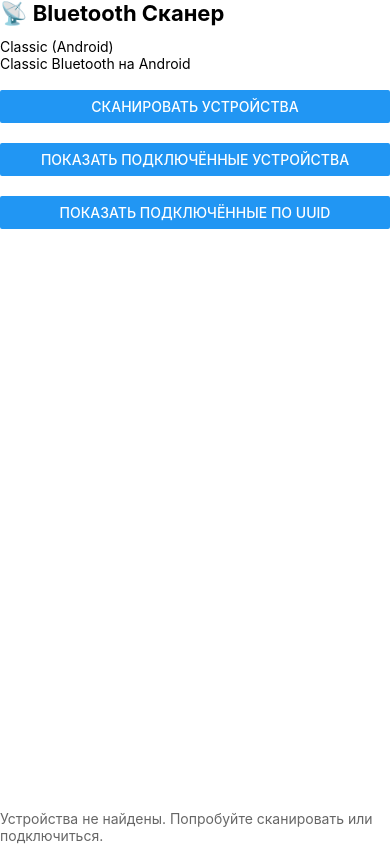
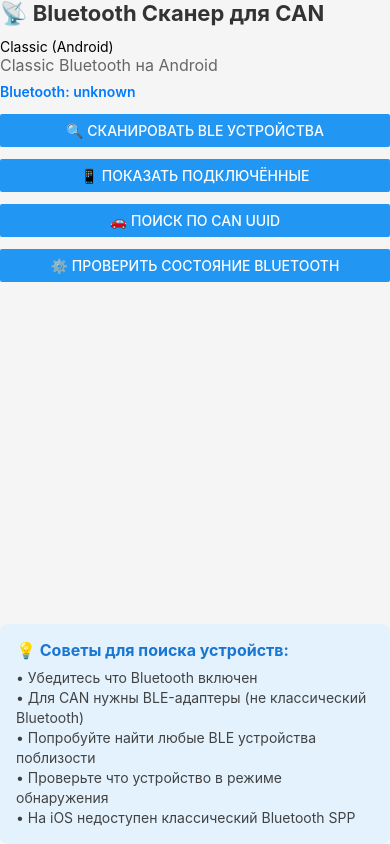
Before and after one commit to StillMix/TestApp, a React Native app: screen / in a window 390 px wide. Built offline with nearby package versions, Linux system fonts and the light colour scheme.

Commit message:
bluetooth connect

```diff
--- a/App.tsx
+++ b/App.tsx
@@ -8,6 +8,7 @@ import {
   View,
   Platform,
   PermissionsAndroid,
+  Alert,
 } from 'react-native';
 import BleManager, { Peripheral } from 'react-native-ble-manager';
 import { BluetoothDevice } from 'react-native-bluetooth-classic';
@@ -17,20 +18,52 @@ if (Platform.OS === 'android') {
   RNBluetoothClassic = require('react-native-bluetooth-classic').default;
 }
 
-const App = () => {
+const App: React.FC = () => {
   const [devices, setDevices] = useState<(Peripheral | BluetoothDevice)[]>([]);
   const [error, setError] = useState<string | null>(null);
   const [status, setStatus] = useState('Инициализация...');
+  const [bluetoothState, setBluetoothState] = useState('unknown');
 
   useEffect(() => {
     if (Platform.OS === 'ios') {
-      BleManager.start({ showAlert: false })
-        .then(() => setStatus('BLE Manager готов'))
-        .catch(e => setError('Ошибка BLE: ' + e.message));
+      initializeBLE();
     } else {
       setStatus('Classic Bluetooth на Android');
     }
   }, []);
+
+  const initializeBLE = async () => {
+    try {
+      await BleManager.start({ showAlert: false });
+
+      // Проверяем состояние Bluetooth
+      const isEnabled = await BleManager.checkState();
+      console.log('Bluetooth состояние:', isEnabled);
+      setBluetoothState(isEnabled);
+
+      if (isEnabled === 'on') {
+        setStatus('✅ BLE Manager готов, Bluetooth включен');
+      } else {
+        setStatus('❌ Bluetooth выключен - включите в настройках');
+        setError('Включите Bluetooth в настройках iPhone');
+      }
+    } catch (err: any) {
+      setError('Ошибка BLE: ' + err.message);
+      console.error('BLE Error:', err);
+    }
+  };
+
+  const checkBluetoothState = async () => {
+    if (Platform.OS === 'ios') {
+      try {
+        const state = await BleManager.checkState();
+        setBluetoothState(state);
+        Alert.alert('Состояние Bluetooth', `Текущее состояние: ${state}`);
+      } catch (catchError: any) {
+        setError('Ошибка проверки состояния: ' + catchError.message);
+      }
+    }
+  };
 
   const scan = async () => {
     setError(null);
@@ -53,15 +86,38 @@ const App = () => {
       }
     } else {
       try {
-        await BleManager.scan([], 5, true);
-        setStatus('Сканирование BLE...');
+        // Проверяем состояние перед сканированием
+        const state = await BleManager.checkState();
+        if (state !== 'on') {
+          setError('Bluetooth должен быть включен для сканирования');
+          return;
+        }
+
+        setStatus('🔍 Начинаем BLE сканирование...');
+        console.log('Starting BLE scan...');
+
+        // Увеличиваем время сканирования и разрешаем дубликаты
+        await BleManager.scan([], 10, true);
+
         setTimeout(async () => {
+          try {
             const found = await BleManager.getDiscoveredPeripherals();
+            console.log('Found devices:', found);
             setDevices(found);
-          setStatus(`Найдено BLE: ${found.length} устройств`);
-        }, 5000);
+            setStatus(`✅ Найдено BLE устройств: ${found.length}`);
+
+            if (found.length === 0) {
+              setStatus(
+                '❌ BLE устройства не найдены. Убедитесь что поблизости есть BLE устройства в режиме обнаружения.',
+              );
+            }
+          } catch (fetchError: any) {
+            setError('Ошибка получения устройств: ' + fetchError.message);
+          }
+        }, 10000);
       } catch (err: any) {
-        setError('Ошибка BLE: ' + err.message);
+        setError('Ошибка BLE сканирования: ' + err.message);
+        console.error('Scan error:', err);
       }
     }
   };
@@ -77,6 +133,12 @@ const App = () => {
         setStatus(
           `Подключено устройств (в рамках сессии): ${connected.length}`,
         );
+
+        if (connected.length === 0) {
+          setStatus(
+            'Нет подключенных BLE устройств в текущей сессии приложения',
+          );
+        }
       } catch (err: any) {
         setError('Ошибка получения подключённых BLE: ' + err.message);
       }
@@ -100,16 +162,19 @@ const App = () => {
       return;
     }
 
+    // Расширенный список UUID для CAN и автомобильных устройств
     const uuids = [
-      '180D', // Heart Rate
+      '180D', // Heart Rate (для тестирования)
       '180F', // Battery
       '180A', // Device Info
+      'FFF0', // Некоторые CAN адаптеры
+      '6E400001-B5A3-F393-E0A9-E50E24DCCA9E', // Nordic UART Service
     ];
 
     try {
       const connected = await BleManager.getConnectedPeripherals(uuids);
       setDevices(connected);
-      setStatus(`Подключено по UUID: ${connected.length} устройств`);
+      setStatus(`Подключено по CAN/Auto UUID: ${connected.length} устройств`);
     } catch (err: any) {
       setError('Ошибка при запросе по UUID: ' + err.message);
     }
@@ -117,24 +182,25 @@ const App = () => {
 
   return (
     <SafeAreaView style={styles.container}>
-      <Text style={styles.title}>📡 Bluetooth Сканер</Text>
+      <Text style={styles.title}>📡 Bluetooth Сканер для CAN</Text>
       <Text>{Platform.OS === 'ios' ? 'BLE (iOS)' : 'Classic (Android)'}</Text>
       <Text style={styles.status}>{status}</Text>
+      <Text style={styles.bluetoothState}>Bluetooth: {bluetoothState}</Text>
       {error && <Text style={styles.error}>❌ {error}</Text>}
 
       <View style={styles.button}>
-        <Button title="Сканировать устройства" onPress={scan} />
+        <Button title="🔍 Сканировать BLE устройства" onPress={scan} />
+      </View>
+      <View style={styles.button}>
+        <Button title="📱 Показать подключённые" onPress={showConnected} />
+      </View>
+      <View style={styles.button}>
+        <Button title="🚗 Поиск по CAN UUID" onPress={showConnectedByUUIDs} />
       </View>
       <View style={styles.button}>
         <Button
-          title="Показать подключённые устройства"
-          onPress={showConnected}
-        />
-      </View>
-      <View style={styles.button}>
-        <Button
-          title="Показать подключённые по UUID"
-          onPress={showConnectedByUUIDs}
+          title="⚙️ Проверить состояние Bluetooth"
+          onPress={checkBluetoothState}
         />
       </View>
 
@@ -146,31 +212,83 @@ const App = () => {
           index.toString()
         }
         renderItem={({ item }) => (
-          <Text style={styles.device}>
+          <View style={styles.deviceContainer}>
+            <Text style={styles.deviceName}>
               {(item as Peripheral).name ??
                 (item as BluetoothDevice).name ??
-              'Без имени'}{' '}
-            — {(item as Peripheral).id ?? (item as BluetoothDevice).address}
+                'Без имени'}
             </Text>
+            <Text style={styles.deviceId}>
+              ID: {(item as Peripheral).id ?? (item as BluetoothDevice).address}
+            </Text>
+            {(item as Peripheral).rssi && (
+              <Text style={styles.deviceRssi}>
+                Сигнал: {(item as Peripheral).rssi} dBm
+              </Text>
+            )}
+          </View>
         )}
       />
 
       {devices.length === 0 && !error && (
-        <Text style={{ marginTop: 20, color: '#666' }}>
-          Устройства не найдены. Попробуйте сканировать или подключиться.
+        <View style={styles.helpContainer}>
+          <Text style={styles.helpTitle}>💡 Советы для поиска устройств:</Text>
+          <Text style={styles.helpText}>
+            • Убедитесь что Bluetooth включен{'\n'}• Для CAN нужны BLE-адаптеры
+            (не классический Bluetooth){'\n'}• Попробуйте найти любые BLE
+            устройства поблизости{'\n'}• Проверьте что устройство в режиме
+            обнаружения{'\n'}• На iOS недоступен классический Bluetooth SPP
           </Text>
+        </View>
       )}
     </SafeAreaView>
   );
 };
 
 const styles = StyleSheet.create({
-  container: { flex: 1, padding: 16 },
-  title: { fontSize: 22, fontWeight: 'bold', marginBottom: 12 },
-  status: { marginBottom: 8 },
-  error: { color: 'red', marginVertical: 10 },
-  device: { fontSize: 16, paddingVertical: 4 },
-  button: { marginVertical: 10 },
+  container: { flex: 1, padding: 16, backgroundColor: '#f5f5f5' },
+  title: { fontSize: 22, fontWeight: 'bold', marginBottom: 12, color: '#333' },
+  status: { marginBottom: 8, fontSize: 16, color: '#666' },
+  bluetoothState: {
+    marginBottom: 8,
+    fontSize: 14,
+    color: '#007AFF',
+    fontWeight: '600',
+  },
+  error: {
+    color: 'red',
+    marginVertical: 10,
+    backgroundColor: '#ffebee',
+    padding: 10,
+    borderRadius: 5,
+  },
+  button: { marginVertical: 6 },
+  deviceContainer: {
+    backgroundColor: 'white',
+    padding: 12,
+    marginVertical: 4,
+    borderRadius: 8,
+    shadowColor: '#000',
+    shadowOffset: { width: 0, height: 1 },
+    shadowOpacity: 0.1,
+    shadowRadius: 2,
+    elevation: 2,
+  },
+  deviceName: { fontSize: 16, fontWeight: '600', color: '#333' },
+  deviceId: { fontSize: 14, color: '#666', marginTop: 2 },
+  deviceRssi: { fontSize: 12, color: '#999', marginTop: 2 },
+  helpContainer: {
+    marginTop: 20,
+    padding: 16,
+    backgroundColor: '#e3f2fd',
+    borderRadius: 8,
+  },
+  helpTitle: {
+    fontSize: 16,
+    fontWeight: 'bold',
+    color: '#1976d2',
+    marginBottom: 8,
+  },
+  helpText: { fontSize: 14, color: '#424242', lineHeight: 20 },
 });
-
 export default App;
```
Lines whose indentation alone changed are shown as unchanged.
